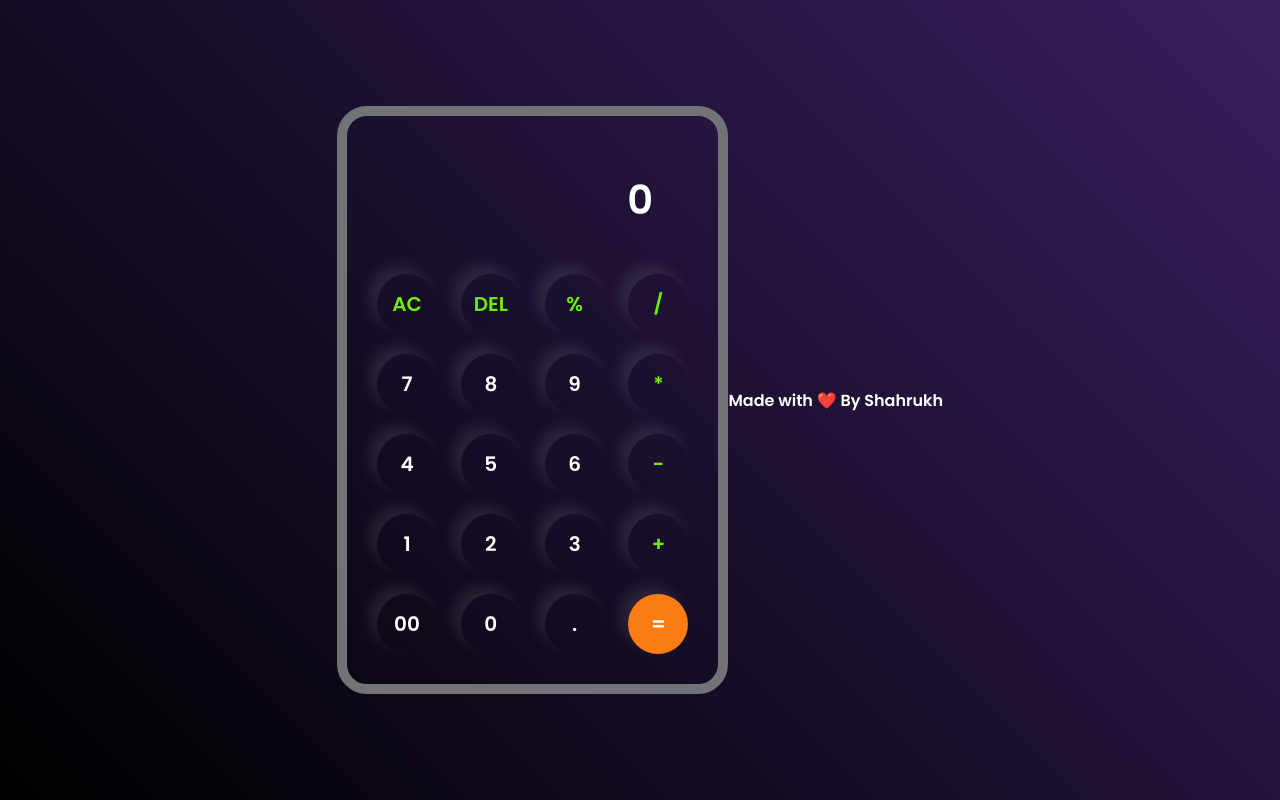
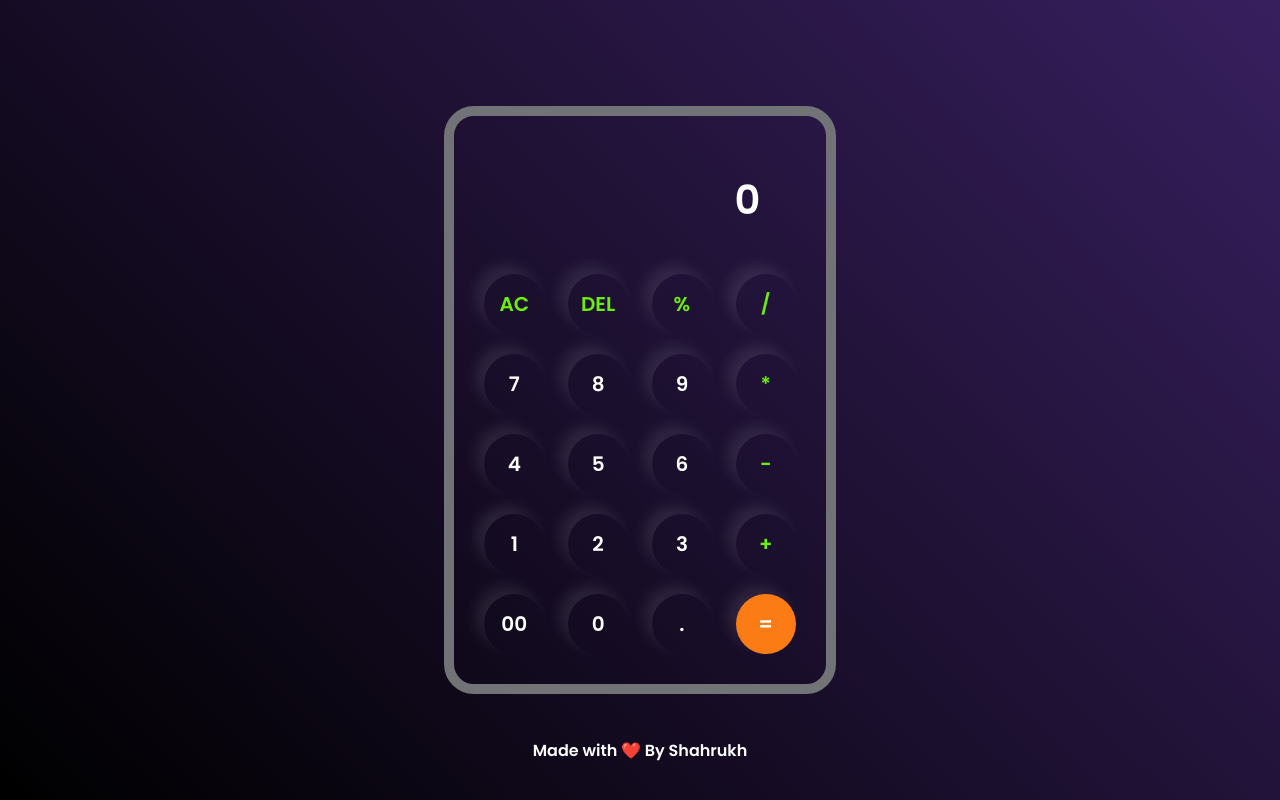
Before and after one commit to ShahrukhJ/Calculator, a plain HTML site: page index.html in a window 1280 px wide. Drawn offline with Linux system fonts and the light colour scheme.

Commit message:
Update style.css
css for credits class which avoids overlapping of calculator and credits

```diff
--- a/style.css
+++ b/style.css
@@ -63,13 +63,11 @@ button {
   color: #6dee0a;
 }
 
-footer {
+.credits {
   text-align: center;
-  color: #ffffff;
-  padding: 80px 0;
+  margin-top: 700px;
   position: absolute;
-  width: 100%;
-  bottom: 0;
+  padding: auto;
 }
 
 a {
```
